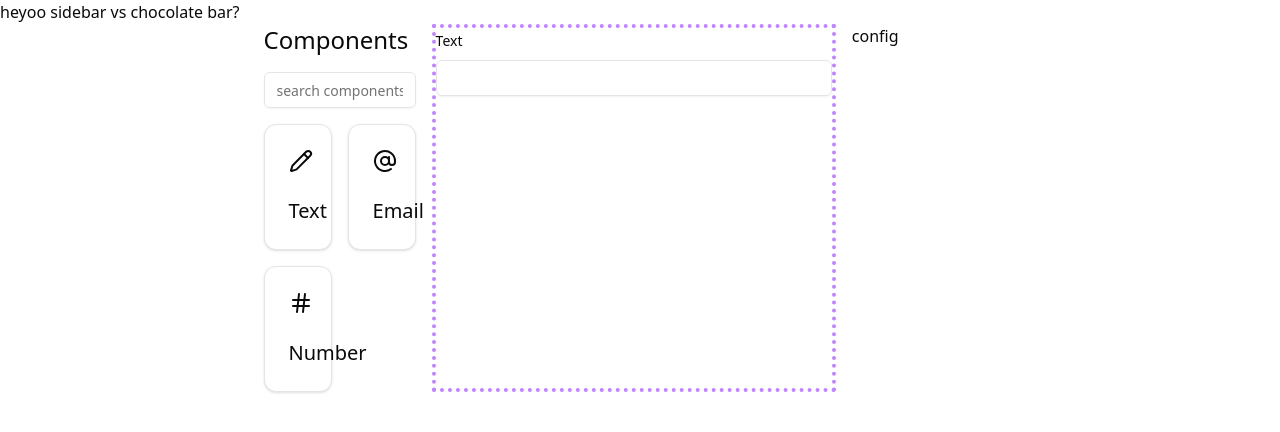
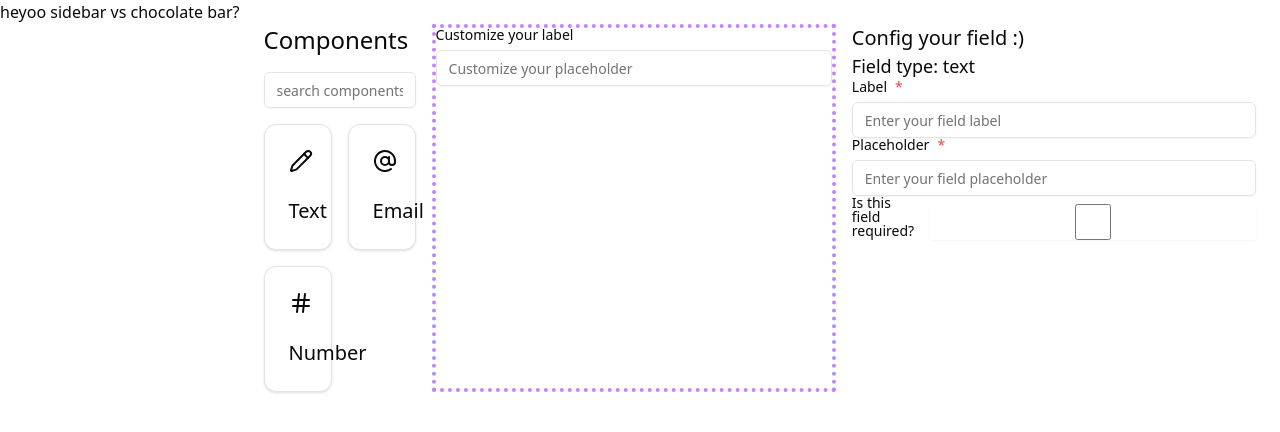
Before and after one commit to haruBlank00/x-form-builder, a React (Vite) app: page /form-builder/create in a window 1280 px wide. Both pictures are taken after a click on the button "Text". Shown: the top 432 px of the page. Built offline with nearby package versions, Linux system fonts and the light colour scheme.

Commit message:
feat: add feature to update field attributes

```diff
--- a/src/components/form-builder/x-fields-generator.tsx
+++ b/src/components/form-builder/x-fields-generator.tsx
@@ -9,20 +9,21 @@ import {
 } from "@/components/ui/form";
 import { Input } from "@/components/ui/input";
 import { DevTool } from "@hookform/devtools";
-import { Field } from "@/pages/form-builder/form/components/form-components";
 import { SortableItem } from "../ui/sortable-items";
+import { Field } from "@/types";
 
 type FieldGeneratorProps = {
-  field: {
-    name: string;
-  } & Field;
+  field: Field;
 
   form: UseFormReturn<any>;
   mode: "edit" | "view";
+  onFieldClick?: (fieldId: string) => void;
 };
 
+const inputTypes = ["text", "email", "number"];
+
 const FieldGenerator = (props: FieldGeneratorProps) => {
-  const { form, field: formField, mode } = props;
+  const { form, field: formField, mode, onFieldClick } = props;
   const { type, name } = formField;
   const control = form.control;
 
@@ -34,12 +35,35 @@ const FieldGenerator = (props: FieldGeneratorProps) => {
       control={control}
       name={name}
       render={({ field }) => {
-        if (["text", "email", "number"].includes(type)) {
+        if (type === "checkbox") {
+          return (
+            <FormItem className="flex gap-4">
+              <FormLabel className="flex-1" htmlFor={name}>
+                {formField.label}
+              </FormLabel>
+              <FormControl>
+                <Input {...field} type={type} id={name} />
+              </FormControl>
+              <FormMessage className="text-red-500" />
+            </FormItem>
+          );
+        }
+
+        if (inputTypes.includes(type)) {
+          console.log({ field });
           const toRender = (
-            <FormItem>
-              <FormLabel>{formField.label}</FormLabel>
+            <FormItem onClick={() => onFieldClick?.(formField.id)}>
+              <FormLabel className="flex gap-2">
+                {formField.label}
+                {formField.required && <span className="text-red-500">*</span>}
+              </FormLabel>
               <FormControl>
-                <Input {...field} type={type} />
+                <Input
+                  {...field}
+                  type={type}
+                  placeholder={formField.placeholder}
+                  required={formField.required}
+                />
               </FormControl>
               <FormMessage className="text-red-500" />
             </FormItem>
@@ -58,11 +82,14 @@ const FieldGenerator = (props: FieldGeneratorProps) => {
   );
 };
 
-export const XFieldsGenerator = (props: {
+type XFieldsGeneratorProps = {
   fields: (Field & { name: string })[];
   form: UseFormReturn<any>;
   mode: "edit" | "view";
-}) => {
+  onFieldClick?: (fieldId: string) => void;
+};
+
+export const XFieldsGenerator = (props: XFieldsGeneratorProps) => {
   const { fields, form, mode } = props;
 
   return (
--- a/src/data/form-field-options.ts
+++ b/src/data/form-field-options.ts
@@ -1,15 +1,14 @@
 import { makeID } from "@/lib/utils";
-import { Field } from "@/pages/form-builder/form/components/form-components";
-import { Pencil, Calendar, Hash, Phone, AtSign, List } from "lucide-react";
+import { Field, FieldOption } from "@/types";
+import { Pencil, Hash, AtSign } from "lucide-react";
 
-export const FORM_FIELD_OPTIONS: Field[] = [
+export const FORM_FIELD_OPTIONS: FieldOption[] = [
   {
     id: makeID(),
     Icon: Pencil,
 
     label: "Text",
     type: "text",
-    placeholder: "anything goes here...",
   },
   {
     id: makeID(),
@@ -17,32 +16,37 @@ export const FORM_FIELD_OPTIONS: Field[] = [
 
     label: "Email",
     type: "email",
-    placeholder: "johndoe@xcenter.com",
   },
-  //{
-  //  id: makeID(),
-  //  label: "Date",
-  //  type: "date",
-  //  Icon: Calendar,
-  //},
   {
     id: makeID(),
     label: "Number",
     type: "number",
     Icon: Hash,
-    placeholder: "1111",
   },
-  //{
-  //  id: makeID(),
-  //  label: "Phone Number",
-  //  type: "tel",
-  //  Icon: Phone,
-  //},
-  //{
-  //  id: makeID(),
-  //  label: "Select",
-  //  type: "select",
-  //  Icon: List,
-  //  options: ["Option 1", "Option 2", "Option 3"], // Example options for the select field
-  //},
 ];
+
+export const INPUT_FIELD_CONFIGS: Field[] = [
+  {
+    id: makeID(),
+    type: "text",
+    label: "Label",
+    placeholder: "Enter your field label",
+    required: true,
+    name: "label",
+  },
+  {
+    id: makeID(),
+    type: "text",
+    label: "Placeholder",
+    placeholder: "Enter your field placeholder",
+    required: true,
+    name: "placeholder",
+  },
+  {
+    id: makeID(),
+    type: "checkbox",
+    label: "Is this field required?",
+    required: true,
+    name: "required",
+  },
+];
--- a/src/pages/form-builder/form/components/form-components/index.tsx
+++ b/src/pages/form-builder/form/components/form-components/index.tsx
@@ -1,10 +1,10 @@
 import { Card, CardContent, CardHeader } from "@/components/ui/card";
 import { Draggable } from "@/components/ui/draggable";
 import { Input } from "@/components/ui/input";
-import { LucideIcon } from "lucide-react";
+import { FieldOption } from "@/types";
 
 type FormFieldOptionsProps = {
-  fields: Field[];
+  fields: FieldOption[];
 };
 
 export const FormFieldOptions = ({ fields }: FormFieldOptionsProps) => {
@@ -24,16 +24,7 @@ export const FormFieldOptions = ({ fields }: FormFieldOptionsProps) => {
   );
 };
 
-export type Field = {
-  id: string;
-  label: string;
-  type: "text" | "email" | "password" | "number" | "textarea";
-  Icon: LucideIcon;
-  placeholder?: string;
-  required?: boolean;
-};
-
-const FormFieldOption = (props: Field) => {
+const FormFieldOption = (props: FieldOption) => {
   const { Icon, ...rest } = props;
 
   return (
--- /dev/null
+++ b/src/pages/form-builder/form/components/form-config/index.tsx
@@ -0,0 +1,70 @@
+import { XFieldsGenerator } from "@/components/form-builder/x-fields-generator";
+import { Form } from "@/components/ui/form";
+import { INPUT_FIELD_CONFIGS } from "@/data/form-field-options";
+import { Field } from "@/types";
+import { useEffect } from "react";
+import { useForm } from "react-hook-form";
+
+type Props = {
+  selectedField: Field | undefined;
+  dispatch: React.Dispatch<any>;
+  presentState: any;
+};
+
+export const FormConfig = (props: Props) => {
+  const { selectedField, dispatch } = props;
+  const form = useForm({
+    defaultValues: {
+      label: "",
+      placeholder: "",
+      required: false,
+    },
+  });
+
+  const noFieldSelected = !selectedField;
+
+  useEffect(() => {
+    form.reset();
+  }, [selectedField?.name]);
+
+  useEffect(() => {
+    if (!selectedField) return;
+
+    const subscription = form.watch((value, { name, type }) => {
+      const { label = "", placeholder = "", required = false } = value;
+
+      const payload: Field = {
+        ...selectedField,
+        label,
+        placeholder,
+        required,
+      };
+
+      dispatch({
+        type: "UPDATE_FIELD",
+        payload,
+      });
+    });
+
+    return () => subscription.unsubscribe();
+  }, [selectedField, dispatch, form]);
+
+  if (noFieldSelected) {
+    return <h1>No field selected</h1>;
+  }
+
+  return (
+    <div>
+      <h2 className="text-xl">Config your field :)</h2>
+      <h3 className="text-lg">{`Field type: ${selectedField.type}`}</h3>
+
+      <Form {...form}>
+        <XFieldsGenerator
+          mode="view"
+          form={form}
+          fields={INPUT_FIELD_CONFIGS}
+        />
+      </Form>
+    </div>
+  );
+};
--- a/src/pages/form-builder/form/components/form-output/index.tsx
+++ b/src/pages/form-builder/form/components/form-output/index.tsx
@@ -1,15 +1,31 @@
 import { XFieldsGenerator } from "@/components/form-builder/x-fields-generator";
 import { Droppable } from "@/components/ui/droppable";
 import { Form } from "@/components/ui/form";
+import { Dispatch, SetStateAction } from "react";
 import { useForm } from "react-hook-form";
 
-export const FormOutput = ({ fields }: { fields: any }) => {
+type Props = {
+  setSelectedFieldId: Dispatch<SetStateAction<string>>;
+  fields: any[];
+};
+export const FormOutput = (props: Props) => {
+  const { fields, setSelectedFieldId } = props;
   const form = useForm();
+
+  const onFieldClick = (fieldId: string) => {
+    setSelectedFieldId(fieldId);
+  };
+  console.log({ fields }, "for output");
 
   return (
     <Droppable id="form-output">
       <Form {...form}>
-        <XFieldsGenerator fields={fields} mode="edit" form={form} />
+        <XFieldsGenerator
+          fields={fields}
+          mode="edit"
+          form={form}
+          onFieldClick={onFieldClick}
+        />
       </Form>
     </Droppable>
   );
--- a/src/pages/form-builder/form/form-reducer.ts
+++ b/src/pages/form-builder/form/form-reducer.ts
@@ -1,4 +1,5 @@
 import { swapArrayElements } from "@/lib/utils";
+import { Field } from "@/types";
 import { UniqueIdentifier } from "@dnd-kit/core";
 import { produce } from "immer";
 
@@ -10,7 +11,7 @@ export const initialState = {
 
 type AddAction = {
   type: "ADD_FIELD";
-  payload: any;
+  payload: Field;
 };
 
 type SortAction = {
@@ -21,18 +22,24 @@ type SortAction = {
   };
 };
 
-type Action = AddAction | SortAction;
+type UpdateAction = {
+  type: "UPDATE_FIELD";
+  payload: Field;
+};
+
+export type Action = AddAction | SortAction | UpdateAction;
 
 type State = {
-  past: any[];
-  present: any[];
-  future: any[];
+  past: Field[];
+  present: Field[];
+  future: Field[];
 };
 
 export const formReducer = (state: State, action: Action) =>
   produce(state, (draft) => {
     switch (action.type) {
       case "ADD_FIELD":
+        console.log({ action });
         draft.past.push(draft.present);
         draft.present.push(action.payload);
         draft.future = [];
@@ -46,7 +53,6 @@ export const formReducer = (state: State, action: Action) =>
         const overIndex = draft.present.findIndex(
           (field) => field.name === overId,
         );
-        console.log({ activeIndex, overIndex });
 
         draft.present = swapArrayElements(
           draft.present,
@@ -55,17 +61,16 @@ export const formReducer = (state: State, action: Action) =>
         );
         break;
 
-      //case "UPDATE_FIELD":
-      //  draft.past.push(draft.present);
-      //  const index = draft.present.findIndex(
-      //    (field) => field.id === action.payload.id,
-      //  );
-      //  if (index !== -1) {
-      //    draft.present[index] = { ...draft.present[index], ...action.payload };
-      //  }
-      //  draft.future = [];
-      //  break;
-      //
+      case "UPDATE_FIELD":
+        const fieldIndex = draft.present.findIndex((field) => {
+          return field.name === action.payload.name;
+        });
+
+        draft.present[fieldIndex] = {
+          ...draft.present[fieldIndex],
+          ...action.payload,
+        };
+        break;
       //case "UNDO":
       //  if (draft.past.length > 0) {
       //    draft.future.unshift(draft.present);
--- a/src/pages/form-builder/form/index.tsx
+++ b/src/pages/form-builder/form/index.tsx
@@ -2,29 +2,37 @@ import { FORM_FIELD_OPTIONS } from "@/data/form-field-options";
 import { FormFieldOptions } from "./components/form-components";
 import { DndContext, DragEndEvent } from "@dnd-kit/core";
 import { FormOutput } from "./components/form-output";
-import { useEffect, useReducer } from "react";
+import { useEffect, useMemo, useReducer, useState } from "react";
 import { formReducer, initialState } from "./form-reducer";
 import { makeID } from "@/lib/utils";
 import {
   SortableContext,
   verticalListSortingStrategy,
 } from "@dnd-kit/sortable";
+import { Field, FieldOption } from "@/types";
+import { FormConfig } from "./components/form-config";
 
 export default function FormPage() {
   const [state, dispatch] = useReducer(formReducer, initialState);
+  const [selectedFieldId, setSelectedFieldId] = useState("");
 
   const onDragEnd = (e: DragEndEvent) => {
-    const currentData = e.active?.data.current!;
+    const { type } = e.active?.data.current! as FieldOption;
 
     // we will need unique name for each field so let's add it here :)
-    const name = `${currentData.type}-${makeID()}`;
+    const name = `${type}__${makeID()}`;
 
-    const payload = {
-      ...currentData,
+    const payload: Field = {
       name,
+      type,
+      label: "Customize your label",
+      placeholder: "Customize your placeholder",
+      required: false,
     };
 
     console.log("*** PAYLOAD ***", { payload });
+
+    setSelectedFieldId(name);
 
     dispatch({
       type: "ADD_FIELD",
@@ -35,7 +43,6 @@ export default function FormPage() {
   const onSortEnd = (e: DragEndEvent) => {
     const activeId = e.active.id;
     const overId = e.over?.id;
-    console.log({ activeId, overId });
 
     if (!overId) return;
 
@@ -52,7 +59,16 @@ export default function FormPage() {
 
   useEffect(() => {
     console.info("*** FORM STATE ***", { state });
+    console.info("*** SELECTED FIELD ID ***", { selectedFieldId });
   }, [state]);
+
+  const selectedField: Field | undefined = useMemo(() => {
+    const field = state.present.find(
+      (field: Field) => field.name === selectedFieldId,
+    );
+
+    return field;
+  }, [selectedFieldId]);
 
   return (
     <DndContext onDragEnd={onDragEnd}>
@@ -67,13 +83,20 @@ export default function FormPage() {
               items={state.present}
               strategy={verticalListSortingStrategy}
             >
-              <FormOutput fields={state.present} />
+              <FormOutput
+                fields={state.present}
+                setSelectedFieldId={setSelectedFieldId}
+              />
             </SortableContext>
           </DndContext>
         </div>
 
         <div className="sm:col-span-12 md:col-span-5">
-          <h2>config</h2>
+          <FormConfig
+            selectedField={selectedField}
+            dispatch={dispatch}
+            presentState={state.present}
+          />
         </div>
       </div>
     </DndContext>
--- /dev/null
+++ b/src/types/index.ts
@@ -0,0 +1,46 @@
+import { LucideIcon } from "lucide-react";
+
+export type InputTypes = "email" | "password" | "text" | "number" | "textarea";
+
+export type FieldOption = {
+  id: string;
+  label?: string;
+  type: InputTypes;
+  Icon: LucideIcon;
+};
+
+type InputField = {
+  id: string;
+  type: "text";
+  label: string;
+  placeholder: string;
+  required: boolean;
+  name: string;
+};
+
+type SelectField = {
+  id: string;
+  type: "select";
+  label: string;
+  placeholder: string;
+  required: boolean;
+  name: string;
+  options: {
+    label: string;
+    value: string;
+  }[];
+};
+
+type CheckboxField = {
+  id: string;
+  type: "checkbox";
+  label: string;
+  required: boolean;
+  name: string;
+};
+
+export type Field = InputField | SelectField | CheckboxField;
+
+export type FieldConfig = Field & {
+  for: "label" | "placeholder" | "required";
+};
```
